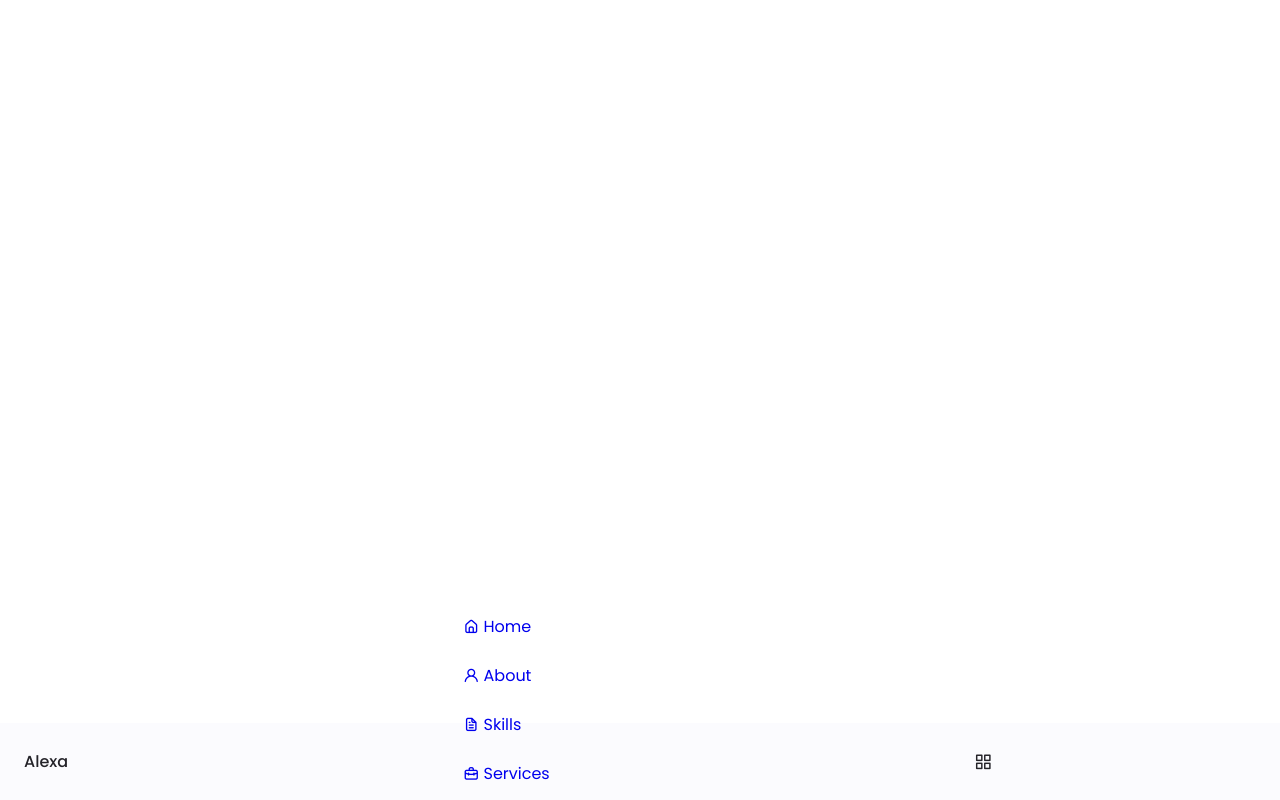
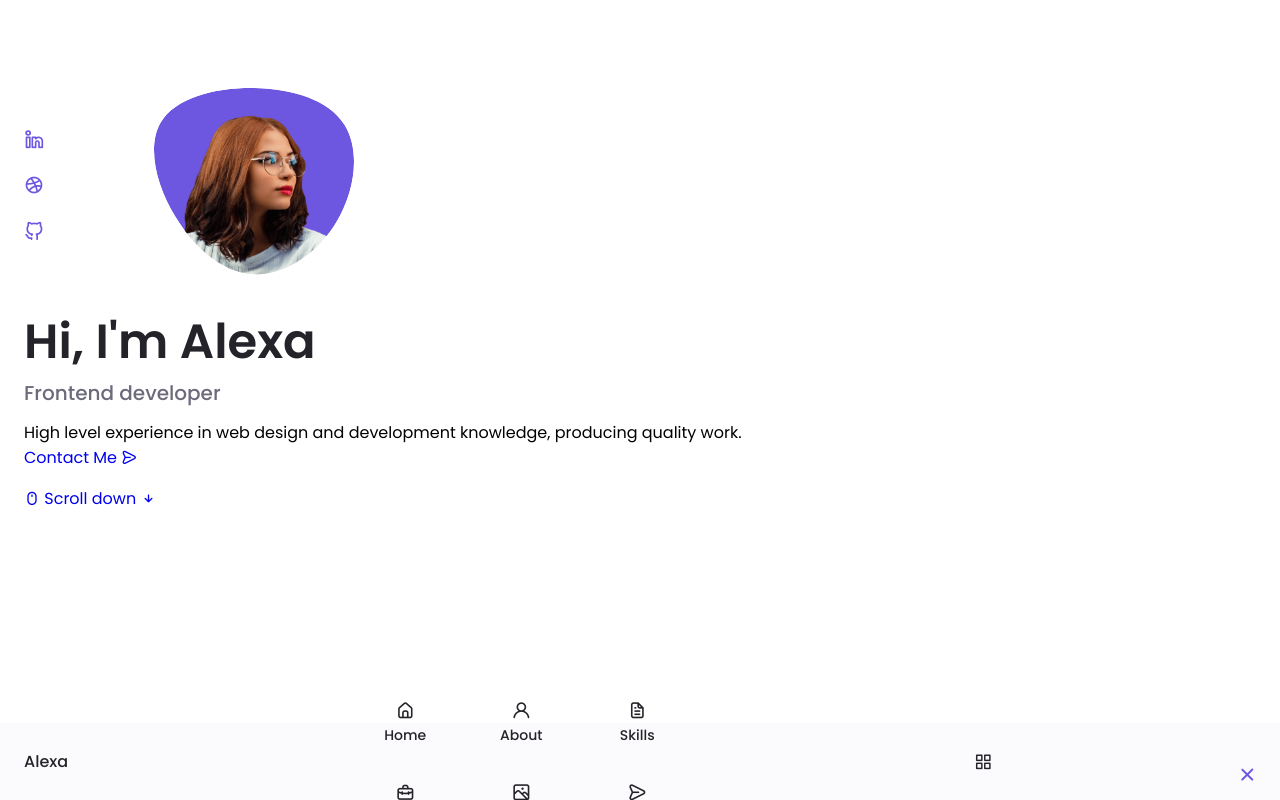
Before and after one commit to ngoctan3006/html, a plain HTML site: page person_profile.html in a window 1280 px wide. Drawn offline with nearby package versions, Linux system fonts and the light colour scheme.

Commit message:
update profile.html

```diff
--- a/assets/css/person_profile.css
+++ b/assets/css/person_profile.css
@@ -152,7 +152,8 @@ img {
     font-weight: var(--font-medium);
 }
 
-.nav__logo:hover {
+.nav__logo:hover,
+.nav__toggle:hover {
     color: var(--first-color);
 }
 
@@ -160,3 +161,107 @@ img {
     font-size: 1.1rem;
     cursor: pointer;
 }
+
+@media screen and (max-width: 767px) {
+    .nav__menu {
+        position: fixed;
+        bottom: -100%;
+        left: 0;
+        width: 100%;
+        background-color: var(--body-color);
+        padding: 2rem 1.5rem 4rem;
+        box-shadow: 0 -1px 4px rgba(0, 0, 0, 0.15);
+        border-radius: 1.5rem 1.5rem 0 0;
+        transition: 0.3s;
+    }
+}
+
+.nav__list {
+    grid-template-columns: repeat(3, 1fr);
+    gap: 2rem;
+}
+
+.nav__link {
+    display: flex;
+    flex-direction: column;
+    align-items: center;
+    font-size: var(--small-font-size);
+    color: var(--title-color);
+    font-weight: var(--font-medium);
+}
+
+.nav__link:hover {
+    color: var(--first-color);
+}
+
+.nav__icon {
+    font-size: 1.2rem;
+}
+
+.nav__close {
+    position: absolute;
+    right: 1.3rem;
+    bottom: 0.5rem;
+    font-size: 1.5rem;
+    color: var(--first-color);
+    cursor: pointer;
+}
+
+.nav__close:hover {
+    color: var(--first-color-alt);
+}
+
+/* Show menu */
+.show-menu {
+    bottom: 0;
+}
+
+/* Home */
+.home__container {
+    gap: 1rem;
+}
+
+.home__content {
+    grid-template-columns: 0.5fr 3fr;
+    padding-top: 3.5rem;
+    align-items: center;
+}
+
+.home__social {
+    display: grid;
+    grid-template-columns: max-content;
+    row-gap: 1rem;
+}
+
+.home__social-icon {
+    font-size: 1.25rem;
+    color: var(--first-color);
+}
+
+.home__social-icon:hover {
+    color: var(--first-color-alt);
+}
+
+.home__blob {
+    width: 200px;
+    fill: var(--first-color);
+}
+
+.home__blob-img {
+    width: 170px;
+}
+
+.home__data {
+    grid-column: 1/3;
+}
+
+.home__title {
+    font-size: var(--big-font-size);
+}
+
+.home__subtitle {
+    font-size: var(--h3-font-size);
+    color: var(--text-color);
+    font-weight: var(--font-medium);
+    margin-bottom: var(--mb-0-75);
+}
--- a/assets/js/person_profile.js
+++ b/assets/js/person_profile.js
@@ -0,0 +1,29 @@
+// Show menu
+const navMenu = document.getElementById('nav-menu')
+const navToggle = document.getElementById('nav-toggle')
+const navClose = document.getElementById('nav-close')
+
+// Validate if constant exists
+if(navToggle) {
+    navToggle.addEventListener('click', () => {
+        navMenu.classList.add('show-menu')
+    })
+}
+
+// Close menu
+// Validate if constant exists
+if(navClose) {
+    navClose.addEventListener('click', () => {
+        navMenu.classList.remove('show-menu')
+    })
+}
+
+// Remove menu mobile
+const navLink = document.querySelectorAll('.nav__link')
+
+function linkAction() {
+    const navMenu = document.getElementById('nav-menu')
+    // When we click on each nav__link, we remove the show-menu class
+    navMenu.classList.remove('show-menu')
+}
+navLink.forEach(n => n.addEventListener('click', linkAction))
--- a/person_profile.html
+++ b/person_profile.html
@@ -11,54 +11,116 @@
     <link rel="stylesheet" href="./assets/css/person_profile.css">
 </head>
 <body>
-    <!-- Begin header -->
+    <!-- Begin Header -->
     <header class="header">
         <nav class="nav container">
             <a href="#" class="nav__logo">Alexa</a>
-            <div class="nav__menu">
+            <div class="nav__menu" id="nav-menu">
                 <ul class="nav__list grid">
                     <li class="nav__item">
                         <a href="#home" class="nav__link">
-                            <i class="uil uil-estate"></i> Home
+                            <i class="uil uil-estate nav__icon"></i> Home
                         </a>
                     </li>
                     <li class="nav__item">
                         <a href="#about" class="nav__link">
-                            <i class="uil uil-user"></i> About
+                            <i class="uil uil-user nav__icon"></i> About
                         </a>
                     </li>
                     <li class="nav__item">
                         <a href="#skills" class="nav__link">
-                            <i class="uil uil-file-alt"></i> Skills
+                            <i class="uil uil-file-alt nav__icon"></i> Skills
                         </a>
                     </li>
                     <li class="nav__item">
                         <a href="#services" class="nav__link">
-                            <i class="uil uil-briefcase-alt"></i> Services
+                            <i class="uil uil-briefcase-alt nav__icon"></i> Services
                         </a>
                     </li>
                     <li class="nav__item">
                         <a href="#portfolio" class="nav__link">
-                            <i class="uil uil-scenery"></i> Portfolio
+                            <i class="uil uil-scenery nav__icon"></i> Portfolio
                         </a>
                     </li>
                     <li class="nav__item">
                         <a href="#contact" class="nav__link">
-                            <i class="uil uil-message"></i> Contact me
+                            <i class="uil uil-message nav__icon"></i> Contact me
                         </a>
                     </li>
                 </ul>
-                <i class="uil uil-times nav__close" id="nav__close"></i>
+                <i class="uil uil-times nav__close" id="nav-close"></i>
             </div>
 
             <div class="nav__btns">
-                <div class="nav__toggle" id="nav__toggle">
+                <div class="nav__toggle" id="nav-toggle">
                     <i class="uil uil-apps"></i>
                 </div>
             </div>
         </nav>
     </header>
-    <!-- End header -->
+    <!-- End Header -->
+
+    <!-- Begin Content -->
+    <main class="main">
+        <!-- Begin Home -->
+        <section class="home section" id="home">
+            <div class="home__container container grid">
+                <div class="home__content grid">
+                    <div class="home__social">
+                        <a href="#" target="_blank" class="home__social-icon">
+                            <i class="uil uil-linkedin-alt"></i>
+                        </a>
+                        <a href="#" target="_blank" class="home__social-icon">
+                            <i class="uil uil-dribbble"></i>
+                        </a>
+                        <a href="#" target="_blank" class="home__social-icon">
+                            <i class="uil uil-github-alt"></i>
+                        </a>
+                    </div>
+
+                    <div class="home__img">
+                        <svg class="home__blob" viewBox="0 0 200 187" xmlns="http://www.w3.org/2000/svg" xmlns:xlink="http://www.w3.org/1999/xlink">
+                            <mask id="mask0" mask-type="alpha">
+                                <path d="M190.312 36.4879C206.582 62.1187 201.309 102.826 182.328 134.186C163.346 165.547
+                                130.807 187.559 100.226 186.353C69.6454 185.297 41.0228 161.023 21.7403 129.362C2.45775
+                                97.8511 -7.48481 59.1033 6.67581 34.5279C20.9871 10.1032 59.7028 -0.149132 97.9666
+                                0.00163737C136.23 0.303176 174.193 10.857 190.312 36.4879Z"/>
+                            </mask>
+                            <g mask="url(#mask0)">
+                                <path d="M190.312 36.4879C206.582 62.1187 201.309 102.826 182.328 134.186C163.346
+                                165.547 130.807 187.559 100.226 186.353C69.6454 185.297 41.0228 161.023 21.7403
+                                129.362C2.45775 97.8511 -7.48481 59.1033 6.67581 34.5279C20.9871 10.1032 59.7028
+                                -0.149132 97.9666 0.00163737C136.23 0.303176 174.193 10.857 190.312 36.4879Z"/>
+                                <image class="home__blob-img" x='12' y='18' href="./assets/img/profile/perfil.png">
+                            </g>
+                        </svg>
+                    </div>
+
+                    <div class="home__data">
+                        <h1 class="home__title">Hi, I'm Alexa</h1>
+                        <h3 class="home__subtitle">Frontend developer</h3>
+                        <p class="home__description">
+                            High level experience in web design and development knowledge, producing quality work.
+                        </p>
+                        <a href="#contact" class="button button--flex">
+                            Contact Me
+                            <i class="uil uil-message button__icon"></i>
+                        </a>
+                    </div>
+                </div>
+
+                <div class="home__scroll">
+                    <a href="#about" class="home__scroll-button button--flex">
+                        <i class="uil uil-mouse-alt home__scroll-mouse"></i>
+                        <span class="home__scroll-name">Scroll down</span>
+                        <i class="uil uil-arrow-down home__scroll-arrow"></i>
+                    </a>
+                </div>
+            </div>
+        </section>
+        <!-- End Home -->
+    </main>
+    <!-- End Content -->
 
     <script type="text/javascript" src="./assets/js/person_profile.js"></script>
 </body>
```
Also changed, not shown: assets/img/profile/perfil.png (added).
